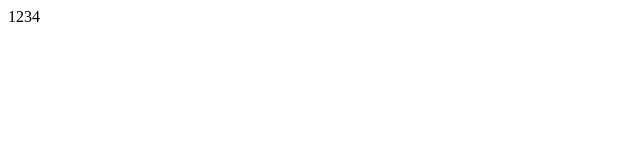
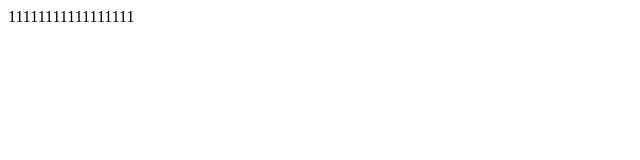
Before and after one commit to toxufe/webstudy, a Vue app in the folder 05.webpack/webpack01/: page / in a window 1280 px wide. Shown: the top 160 px of the page, without its empty margins (0-640 px from the left). Built offline with nearby package versions, Linux system fonts and the light colour scheme.

Commit message:
2024年4月18日 00:25

```diff
--- a/05.webpack/webpack01/src/App.vue
+++ b/05.webpack/webpack01/src/App.vue
@@ -3,7 +3,7 @@ import {} from "vue"
 </script>
 
 <template>
-  <div class="">1234</div>
+  <div class="">11111111111111111</div>
 </template>
 
 <style scoped></style>
```
